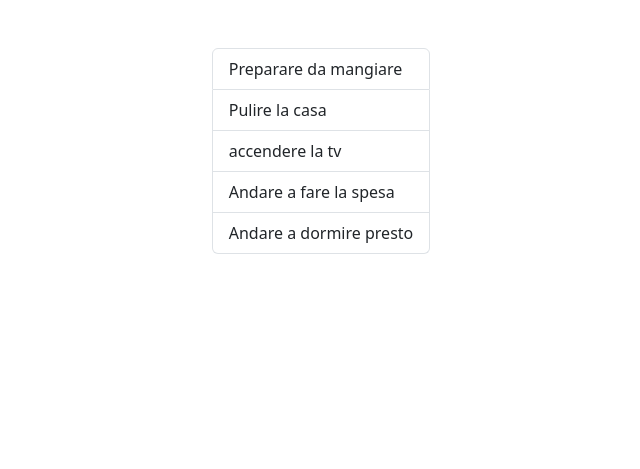
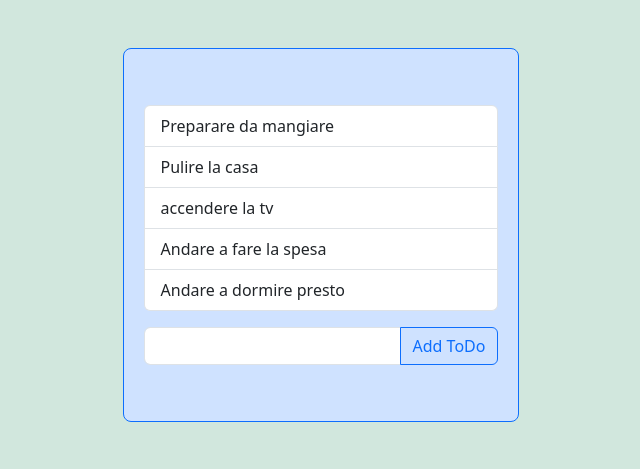
Before and after one commit to MarcoRinaldi98/php-todo-list-json, a PHP site: page / in a window 1280 px wide. Shown: the top 469 px of the page, without its empty margins (319-959 px from the left). Run offline with PHP 8.4, Linux system fonts and the light colour scheme; some libraries are stand-ins or nearby versions.

Commit message:
aggiunta possibilità di invio di un nuovo task

```diff
--- a/Index.php
+++ b/Index.php
@@ -9,15 +9,21 @@
     <!-- Titolo della pagina -->
     <title> TodoList </title>
 </head>
-<body class="d-flex align-item-center justify-content-center">
+<body class="d-flex align-item-center justify-content-center bg-success-subtle">
 
-    <div id="app">
+    <div id="app" class="p-2 my-5 border border-primary bg-primary-subtle rounded-3">
         <div class="container-sm py-5">
+
         <ul class="list-group">
             <li v-for="todo in todoList" class="list-group-item">
                 {{ todo }}
             </li>
         </ul>
+
+        <div class="input-group mt-3">
+            <input type="text" class="form-control" v-model="todoItem" />
+            <button @click="addTodo" class="btn btn-outline-primary" type="button">Add ToDo</button>
+        </div>
     </div>
 
 
@@ -26,6 +32,6 @@
     <!-- Link di collegamento al cdn di axios -->
     <script src="https://cdnjs.cloudflare.com/ajax/libs/axios/1.3.6/axios.min.js" integrity="sha512-06NZg89vaTNvnFgFTqi/dJKFadQ6FIglD6Yg1HHWAUtVFFoXli9BZL4q4EO1UTKpOfCfW5ws2Z6gw49Swsilsg==" crossorigin="anonymous" referrerpolicy="no-referrer"></script>
     <!-- Link di collegamento al mio foglio js  -->
-    <script src='main.js'></script>
+    <script src="main.js"></script>
 </body>
 </html>
--- a/main.js
+++ b/main.js
@@ -3,16 +3,32 @@ const { createApp } = Vue
 createApp({
     data() {
         return {
-            todoList: []
+            todoList: [],
+            todoItem: ''
         }
     },
     methods: {
+        // Funzione per leggere il contenuto dell'array situata in script.php
         readList() {
             axios.get('script.php')
                 .then(response => {
                     console.log(response);
                     this.todoList = response.data;
                 })
+        },
+        // Funzione per aggiungere elementi all'array contenente la lista di todo in script.php
+        addTodo() {
+            const data = {
+                todoItem: this.todoItem
+            };
+            axios.post('script.php', data,
+                {
+                    headers: { 'Content-Type': 'multipart/form-data' }
+                }
+            ).then(response => {
+                this.todoList = response.data;
+                this.todoItem = '';
+            })
         }
     },
     mounted() {
--- a/script.php
+++ b/script.php
@@ -8,6 +8,9 @@
         'Andare a dormire presto'
     ];
 
+    if(isset($_POST['todoItem'])) {
+        $todoList[] = $_POST['todoItem'];
+    }
 
     header('Conent-Type: application/json'); //specifico al broswer che deve utilizzare questa informazione come JSON
     echo json_encode($todoList); // tramuto l'array applicativa in array JSON
```
